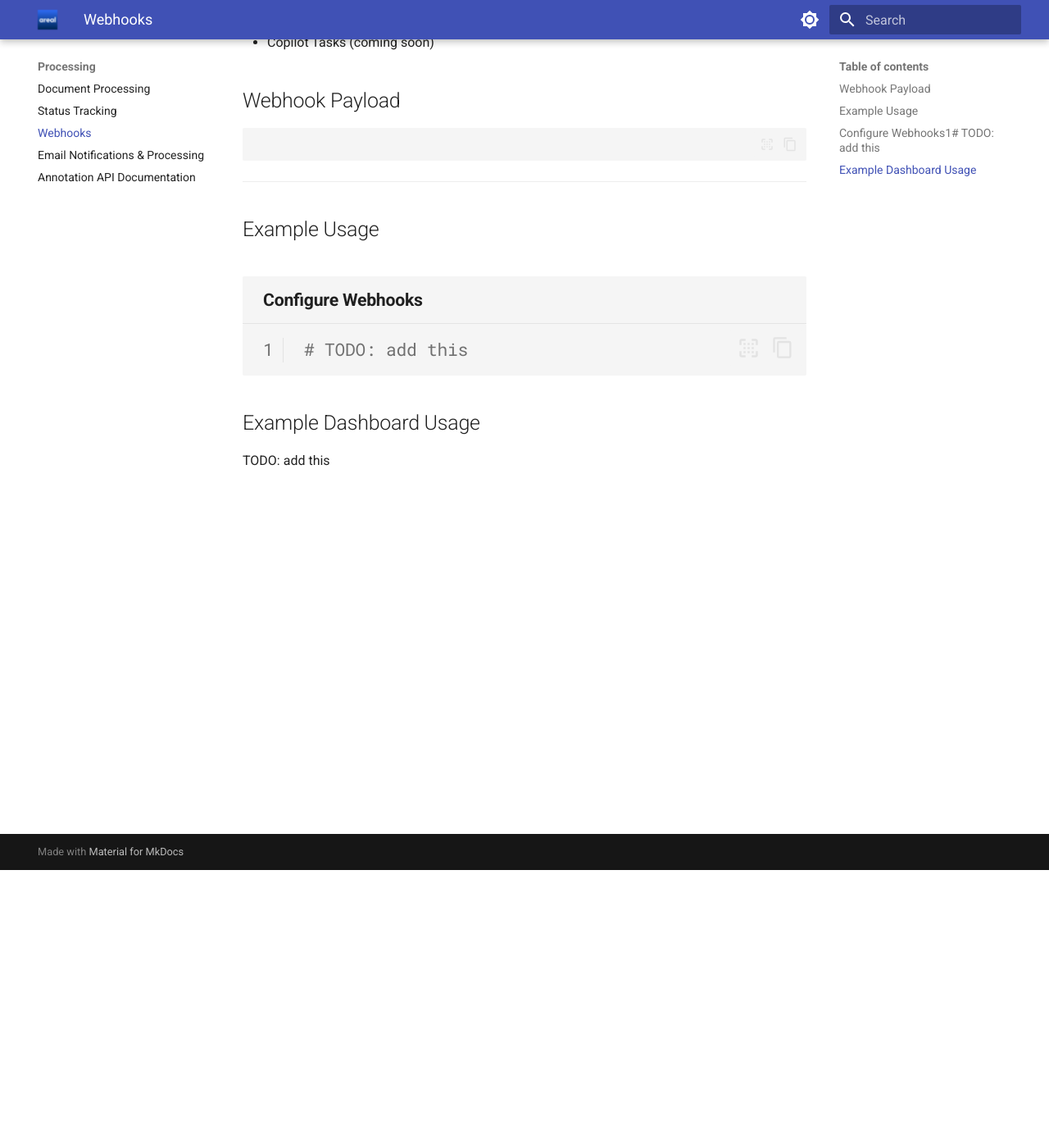
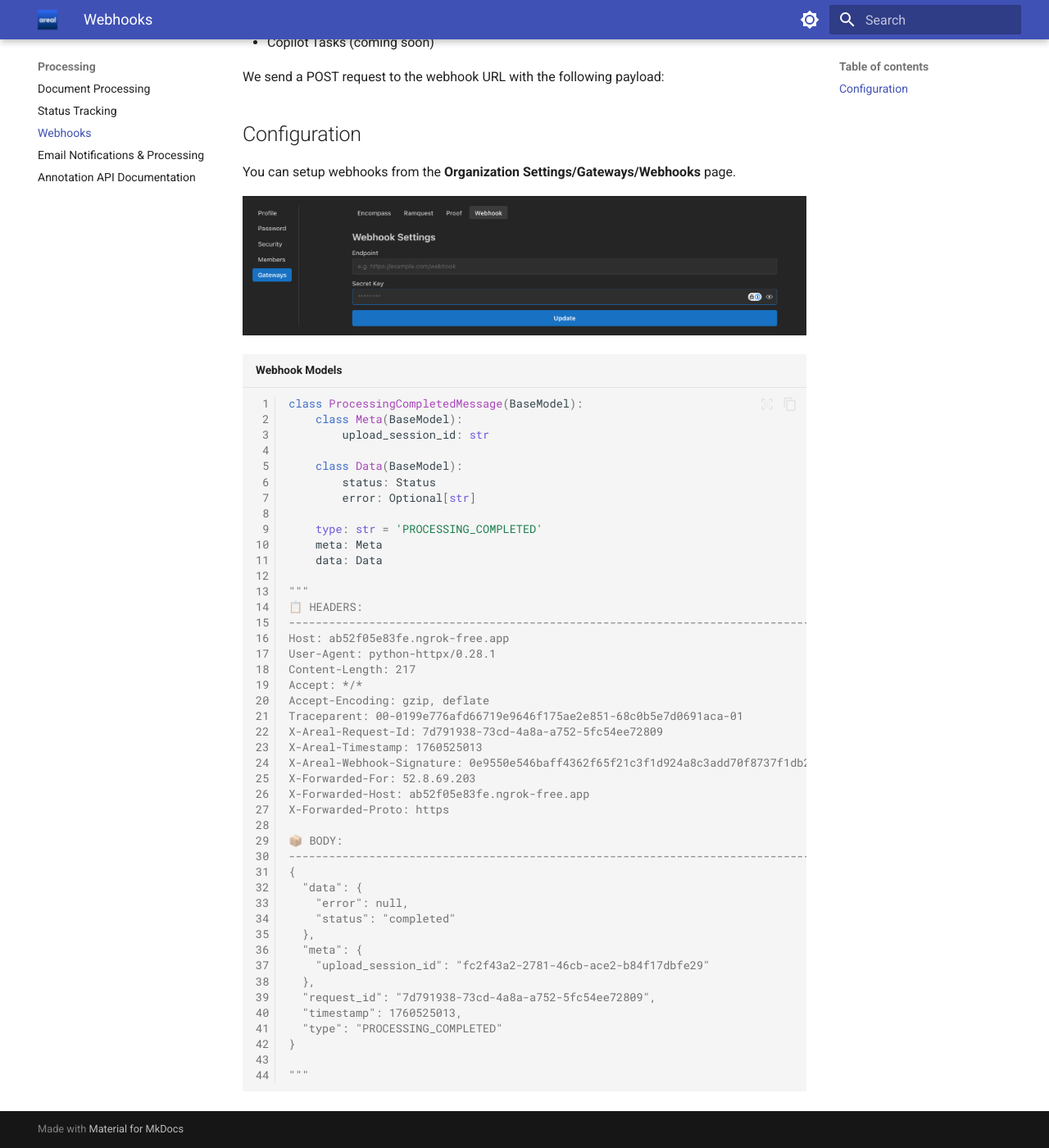
Before and after one commit to Arealai/areal-v2-docs, an MkDocs documentation site: the page built from docs/processing/webhooks.md, in a window 1280 px wide and 1400 px high, scrolled down 339 px. Shown: the whole window at 82% size. Built offline with MkDocs 1.6.1 and Material for MkDocs 9.7.7, drawn with Linux system fonts in a browser that asks for light colours.

Commit message:
impr: add webhook doc

````diff
--- a/docs/processing/webhooks.md
+++ b/docs/processing/webhooks.md
@@ -8,24 +8,58 @@ Your **Organization Administrators** can configure webhooks for the following ev
 - CDBalancer
 - Copilot Tasks (coming soon)
 
+We send a POST request to the webhook URL with the following payload:
 
-## Webhook Payload
+## Configuration
 
-```json
+You can setup webhooks from the **Organization Settings/Gateways/Webhooks** page.
 
+![Webhooks](../assets/webhook.png)
+
+```py title="Webhook Models" linenums="1"
+
+class ProcessingCompletedMessage(BaseModel):
+    class Meta(BaseModel):
+        upload_session_id: str
+
+    class Data(BaseModel):
+        status: Status
+        error: Optional[str]
+
+    type: str = 'PROCESSING_COMPLETED'
+    meta: Meta
+    data: Data
+
+"""
+📋 HEADERS:
+--------------------------------------------------------------------------------
+Host: ab52f05e83fe.ngrok-free.app
+User-Agent: python-httpx/0.28.1
+Content-Length: 217
+Accept: */*
+Accept-Encoding: gzip, deflate
+Traceparent: 00-0199e776afd66719e9646f175ae2e851-68c0b5e7d0691aca-01
+X-Areal-Request-Id: 7d791938-73cd-4a8a-a752-5fc54ee72809
+X-Areal-Timestamp: 1760525013
+X-Areal-Webhook-Signature: 0e9550e546baff4362f65f21c3f1d924a8c3add70f8737f1db22cb5c8c83e119
+X-Forwarded-For: 52.8.69.203
+X-Forwarded-Host: ab52f05e83fe.ngrok-free.app
+X-Forwarded-Proto: https
+
+📦 BODY:
+--------------------------------------------------------------------------------
+{
+  "data": {
+    "error": null,
+    "status": "completed"
+  },
+  "meta": {
+    "upload_session_id": "fc2f43a2-2781-46cb-ace2-b84f17dbfe29"
+  },
+  "request_id": "7d791938-73cd-4a8a-a752-5fc54ee72809",
+  "timestamp": 1760525013,
+  "type": "PROCESSING_COMPLETED"
+}
+
+"""
 ```
-
----
-
-## Example Usage
-
-```py title="Configure Webhooks" linenums="1"
-
-# TODO: add this
-
-```
----
-
-## Example Dashboard Usage
-
-TODO: add this
````
Also changed, not shown: docs/assets/webhook.png (added).
